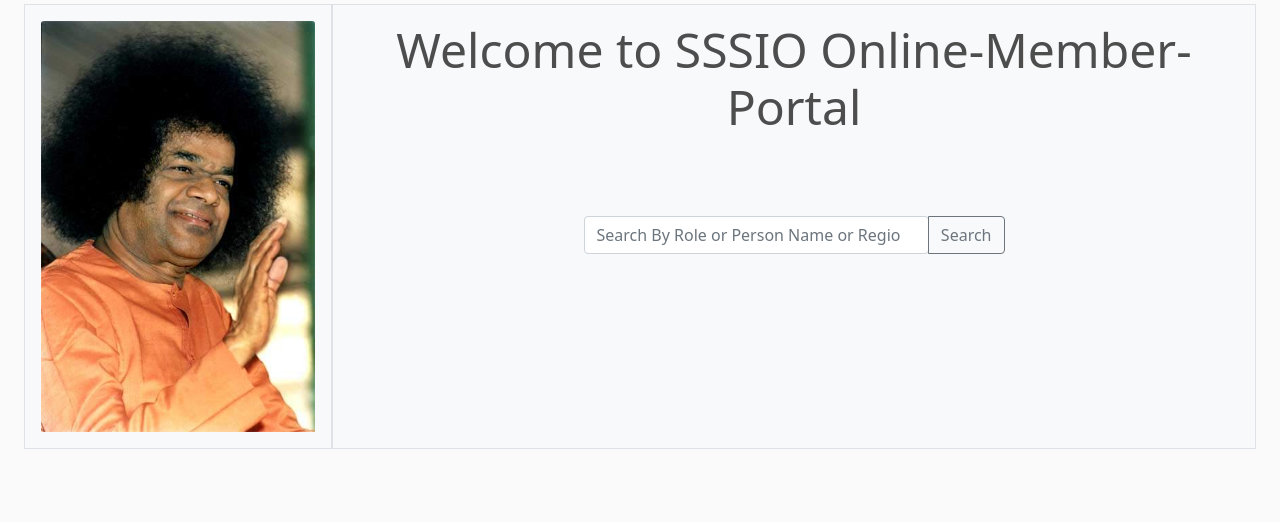
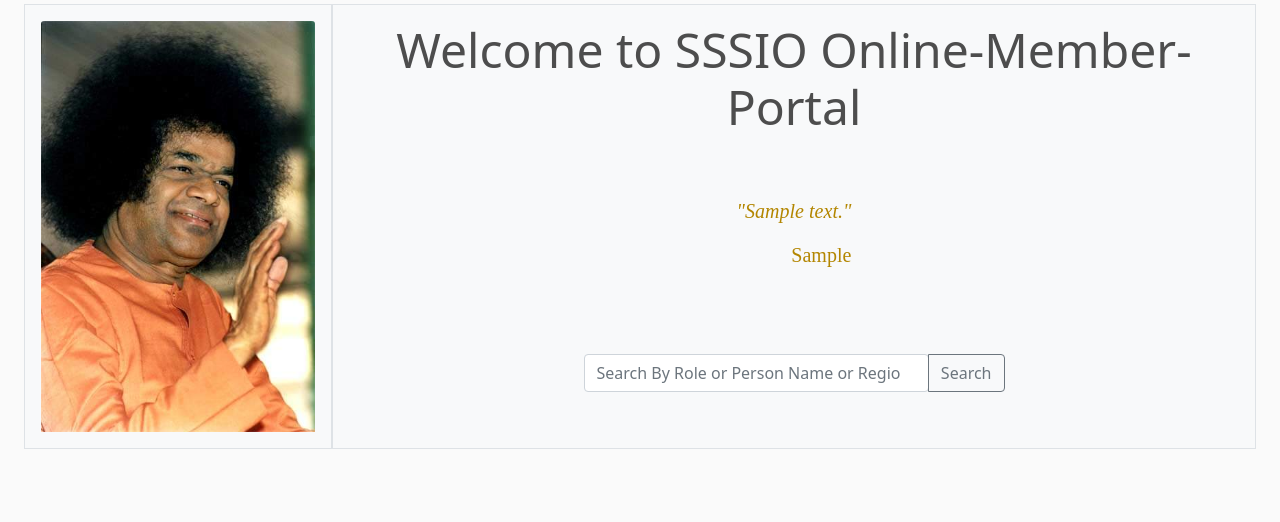
Before and after one commit to thiyaguj19-mt/online-member-directory, a Django app: page / in a window 1280 px wide. Shown: the part 129-651 px from the top of the page. Run offline with Django 4.2, Linux system fonts and the light colour scheme; a user stored in the database is signed in; tables that the repository leaves empty hold one stand-in row (values such as "Sample post"); some libraries are stand-ins or nearby versions; some web fonts are replaced.

Commit message:
Added Quotes Model, registered Quotes model, modified home-html to render quotes,styled blockquote and added empty css class to mimic br in

```diff
--- a/static/css/main.css
+++ b/static/css/main.css
@@ -16,6 +16,78 @@ h5,
 h6 {
   color: hsl(0, 0%, 30%);
 }
+
+
+.empty {
+
+  display: block;
+  white-space: pre;
+}
+
+
+.blockquote {
+    max-width: 600px;
+    color: #0b4237;
+    padding: 1rem 1.5rem;
+    padding: 15px 5px;
+    margin: 0 auto;
+    width:auto;
+    display:table;
+}
+
+
+.blockquote-text {
+  font-family: 'Gelasio', serif;
+  font-style: italic;
+  font-size: 1em;
+  color: #b38600;
+  line-height: 1.2;
+  letter-spacing: 0.02px;
+   margin: 0;
+
+}
+
+.blockquote-text:not(:last-child){
+  margin-bottom: 1em;
+}
+
+
+/* .blockquote-quotes::before {
+
+  content: "\201C";
+  font-size: 30px;
+  display: flex;
+  flex-direction: row;
+  justify-content: flex-start;
+  margin-bottom: -30px;
+  margin-top : -10px;
+  margin-right: 3px;
+
+}
+
+.blockquote-quotes::after {
+
+    content: '\201D';
+    font-size: 30px;
+    display: flex;
+    flex-direction: row;
+    justify-content: flex-end;
+
+    margin-top: -75px;
+    left: -4em;
+} */
+
+.blockquote-cite {
+  font-weight: light;
+  font-style: normal;
+  text-align: right;
+
+}
+
+.blockquote__cite:before {
+  content: "\2014\0020";
+}
+
 
 .s-brand > * {
   vertical-align: middle;
@@ -74,6 +146,7 @@ h6 {
 }
 
 .s-signup-btn {
+  text-align: center;
   margin-top: 15px;
 }
 
--- a/website/admin.py
+++ b/website/admin.py
@@ -7,6 +7,7 @@ from .models import *
 admin.site.register(OrgRole)
 #admin.site.register(AppRole)
 #admin.site.register(Member)
+admin.site.register(Quotes)
 
 class RegionAdmin(admin.ModelAdmin):
     list_display = ('id', 'name')
--- a/website/models.py
+++ b/website/models.py
@@ -1,4 +1,14 @@
 from django.db import models
+
+class Quotes(models.Model):
+    #Fields
+    message = models.CharField(max_length=300, help_text='Swamis Quotes')
+    cite = models.CharField(max_length=100, default= "Citation")
+
+    def __str__(self):
+
+        return f'{self.message},{self.cite}'
+
 
 class Region(models.Model):
 
--- a/website/templates/contactus.html
+++ b/website/templates/contactus.html
@@ -2,6 +2,10 @@
 {% load static %}
 {% block content %}
 
+<!-- Adds a line-break -->
+<div class="empty">
+
+</div>
 <form method="post" action="{% url 'contactus' %}">
   {% csrf_token %}
 
--- a/website/templates/home.html
+++ b/website/templates/home.html
@@ -13,8 +13,47 @@
       <div class="container">
         <div class="jumbotron text-center" style="height: 90%">
           <h1 class="display-5">Welcome to SSSIO Online-Member-Portal</h1>
-          <!--Search Bar with dropdown for Category-->
 
+             <!-- Swamis Quotes -->
+             <blockquote class="blockquote mt-5 blockquote-quotes">
+
+                 {% for quote in quote_message %}
+                    <p class="blockquote-text d-flex justify-content-center">
+                      "{{ quote.message }}"
+                   </p>
+                 {% endfor %}
+
+
+                 {% for quote in quote_message %}
+                    <p class="blockquote-text blockquote-cite">
+                     {{ quote.cite }}
+                    </p>
+                 {% endfor %}
+
+
+
+             </blockquote>
+
+              <!-- <blockquote class="blockquote mt-5 blockquote--bordered blockquote--quoted">
+
+                  {% for quote in quote_message %}
+                     <p class="blockquote__text d-flex justify-content-center">
+                       {{ quote.message }}
+                    </p>
+                  {% endfor %}
+
+                <p class="blockquote__text blockquote__cite">
+                  {% for quote in quote_message %}
+
+                      {{ quote.cite }}
+
+                  {% endfor %}
+
+                </p>
+
+              </blockquote> -->
+
+            <!--Search Bar with dropdown for Category-->
           <form
             class="d-flex"
             method="POST"
--- a/website/templates/show-officers.html
+++ b/website/templates/show-officers.html
@@ -2,6 +2,9 @@
 {% load static %}
 {% block content %}
 
+<div class="empty">
+
+</div>
 <div class="container-fluid">
 
   <div class="row">
@@ -20,6 +23,9 @@
     <div class="col-11 text-center">
       <h3>{{ officer_header }}</h3>
     </div>
+  </div>
+  <div class="empty">
+
   </div>
 
   <div class="row ml-auto">
--- a/website/views.py
+++ b/website/views.py
@@ -1,6 +1,6 @@
 from django.shortcuts import render
 from django.http import HttpResponse
-from .models import Member,AppRole,OrgRole,Center,Region
+from .models import Member,AppRole,OrgRole,Center,Region,Quotes
 from .filters import MemberFilter
 from .utils import *
 from django.db.models import Q
@@ -21,7 +21,8 @@ def home(request):
     try:
         print("request.user.is_authenticated--- ", request.user.is_authenticated)
         if request.user.is_authenticated:
-            return render(request,'home.html', {})
+            quote_message = Quotes.objects.all()
+            return render(request,'home.html', {'quote_message':quote_message})
         if request.method == 'POST':
             if request.POST.keys() >= {'emailaddress'}:
                 emailaddress = request.POST['emailaddress']
```
Also changed, not shown: 1 other file.
